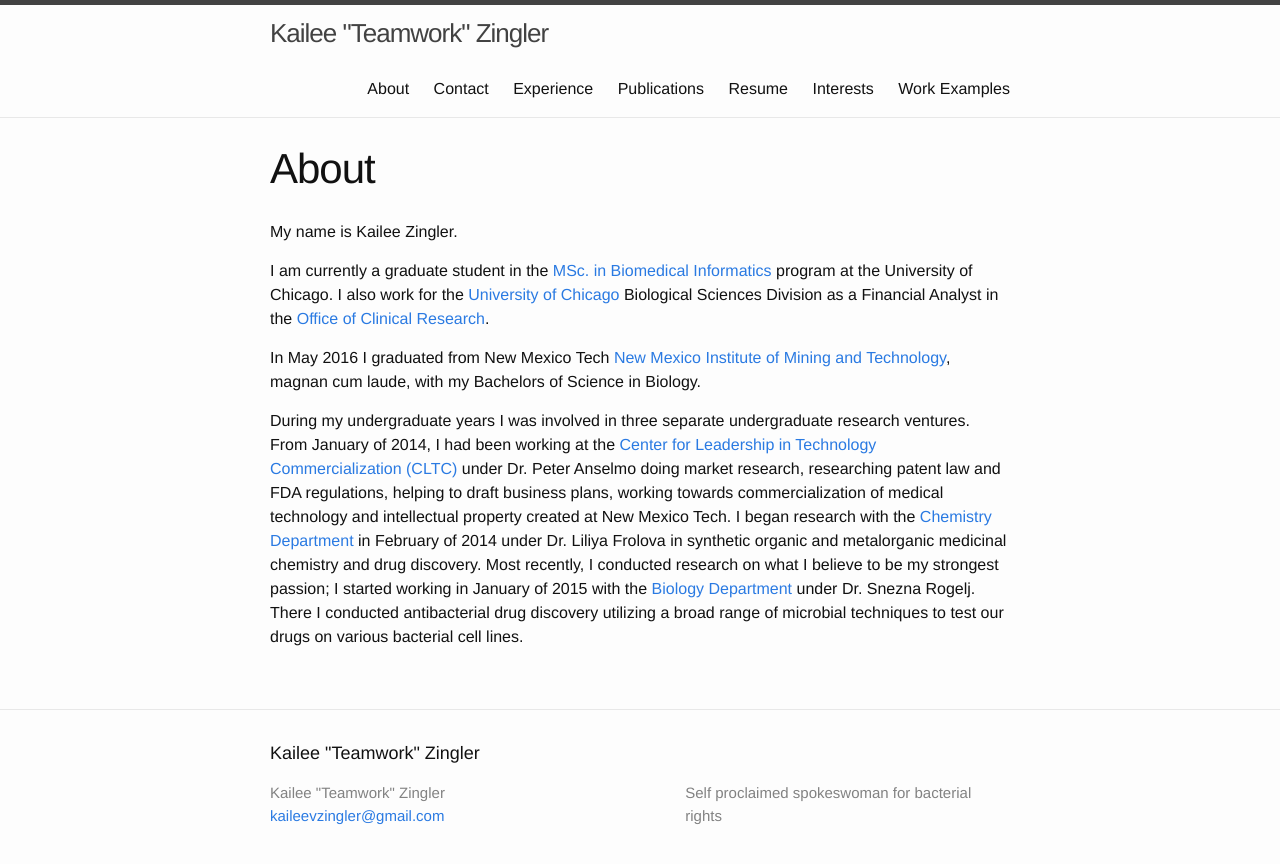
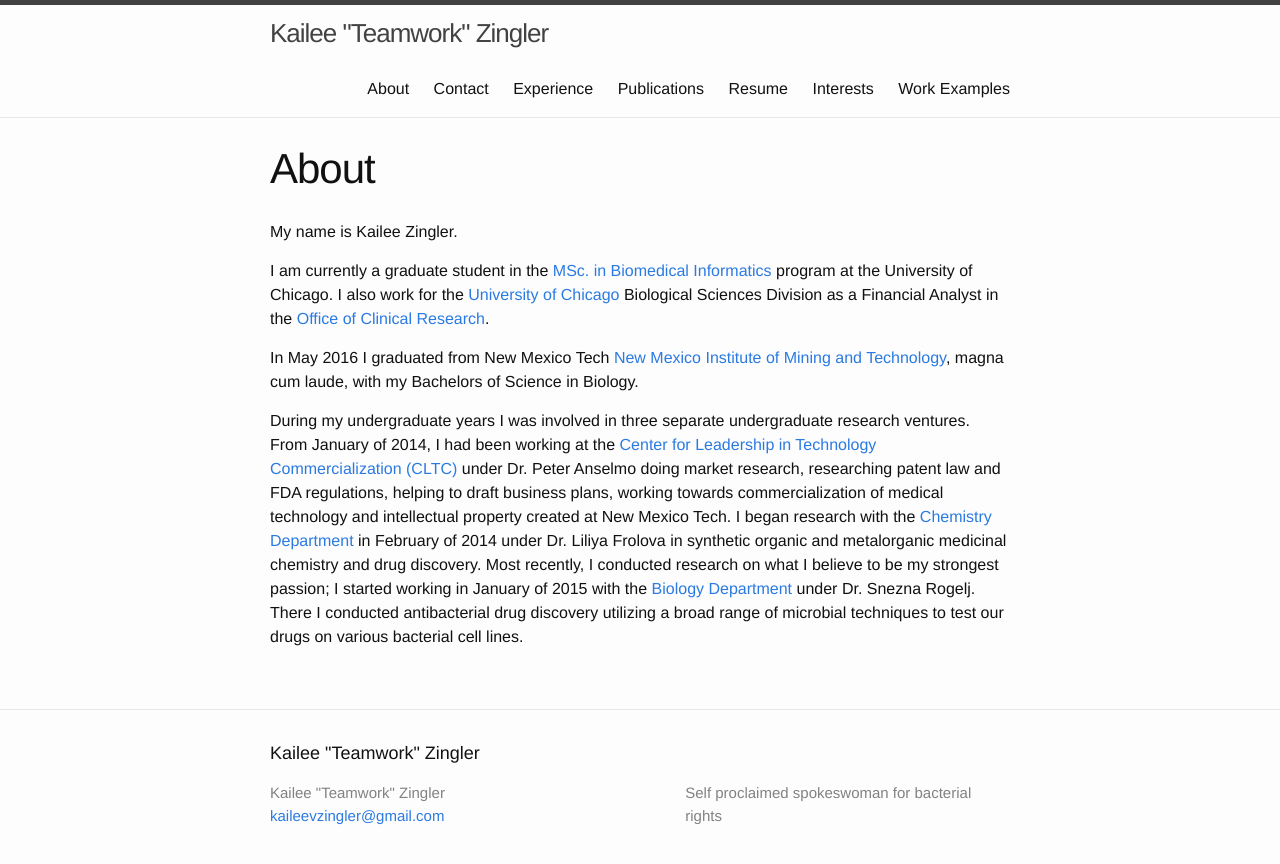
Before and after one commit to kzingler/kzingler.github.io, a Jekyll site: the page built from about.md, in a window 1280 px wide. Shown: the top 864 px of the page. Built offline with Jekyll 4.4.1, drawn with Linux system fonts in a browser that asks for light colours.

Commit message:
Spell fixed

```diff
--- a/about.md
+++ b/about.md
@@ -11,7 +11,7 @@ I also work for the [University of Chicago](https://en.wikipedia.org/wiki/Univer
 
 In May 2016 I graduated from New Mexico Tech [New Mexico Institute of Mining and
 Technology](https://en.wikipedia.org/wiki/New_Mexico_Institute_of_Mining_and_Technology),
-magnan cum laude, with my Bachelors of Science
+magna cum laude, with my Bachelors of Science
 in Biology.
 
 During my undergraduate years I was involved in three separate undergraduate research ventures.  From
```
Also changed, not shown: voluteer.md (+1 -1 lines).
